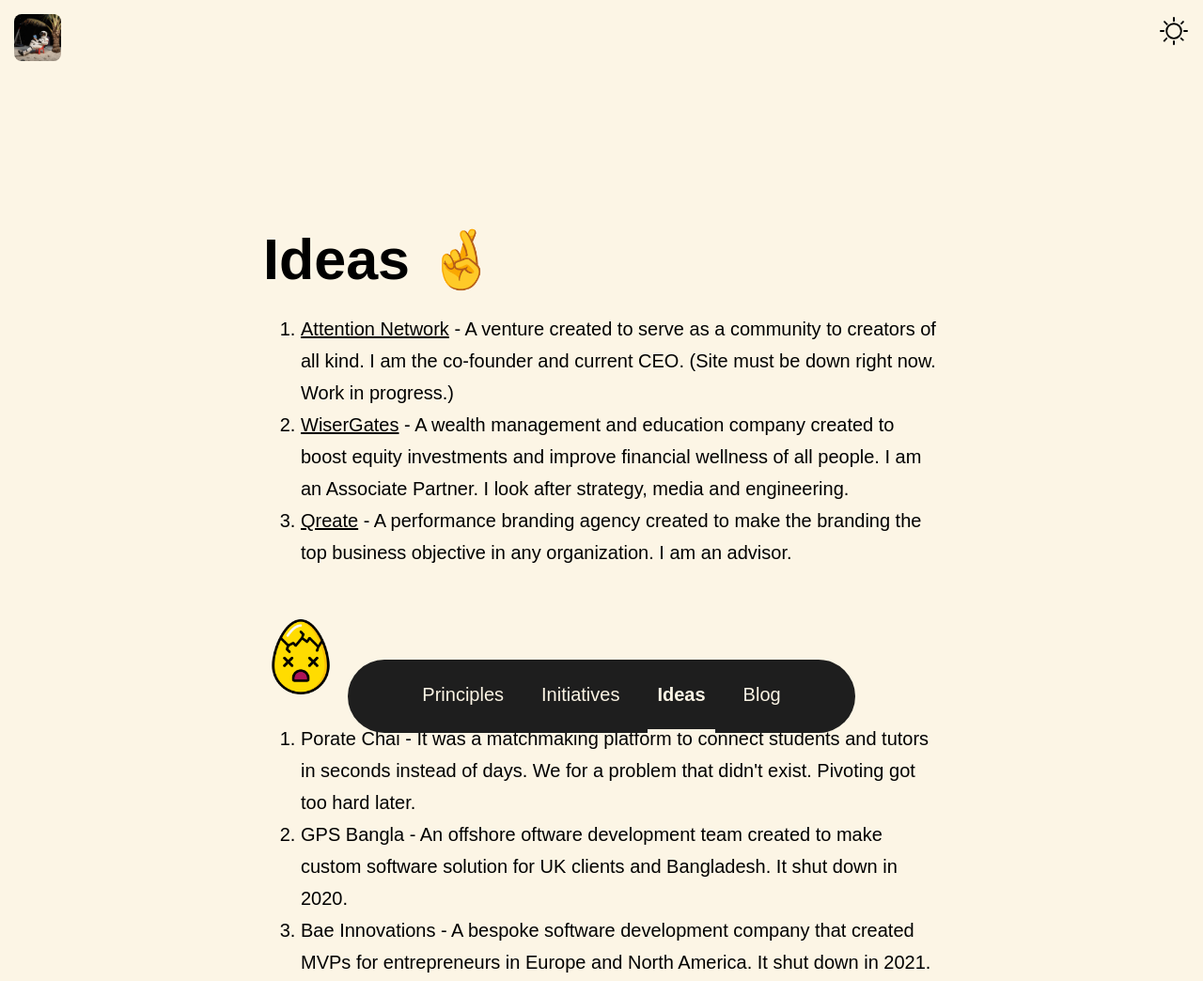
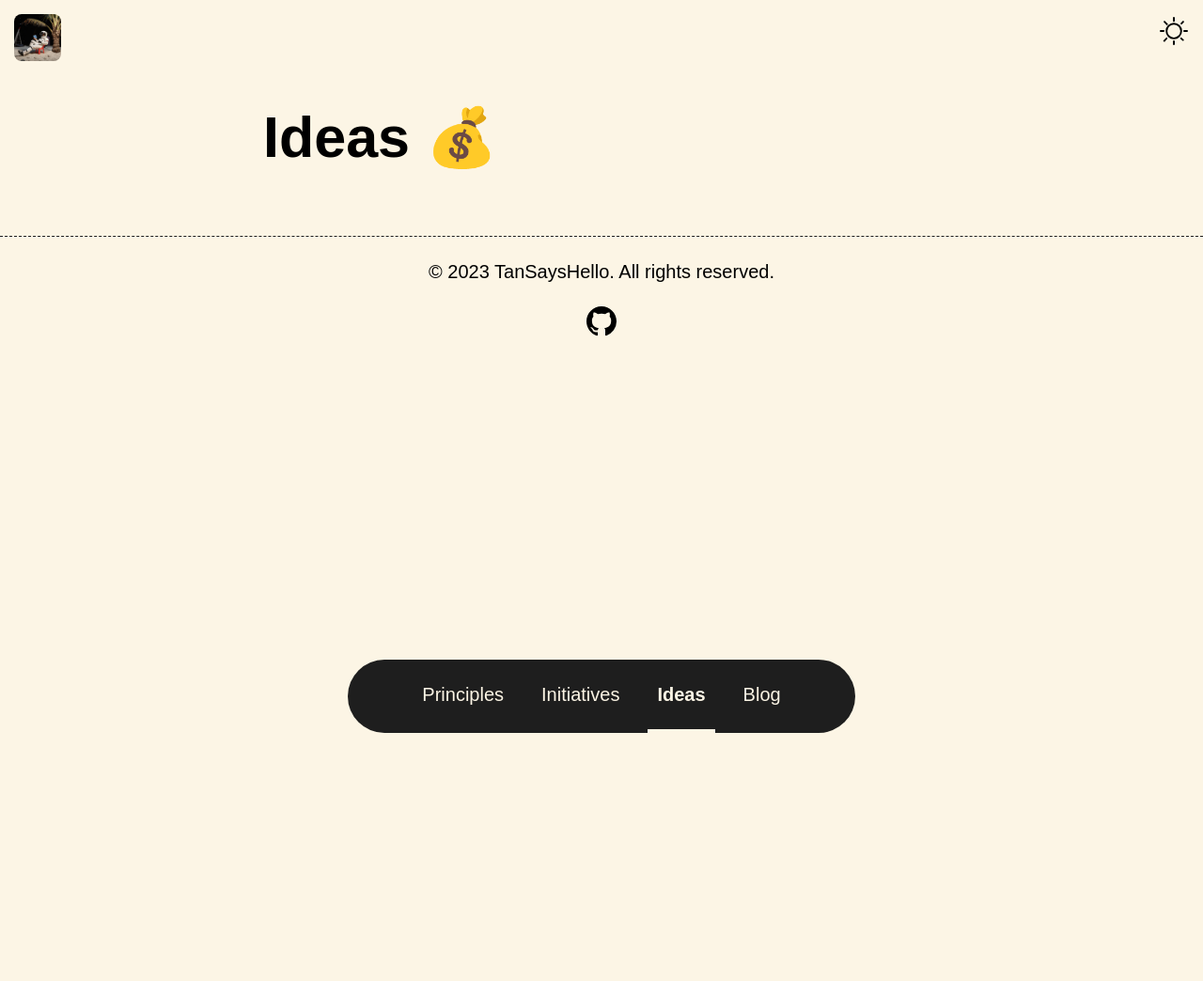
Before and after one commit to 00tanveer/tansayshello-web-astro, an Astro site: page /ideas in a window 1280 px wide. Shown: the top 1044 px of the page at 94% size. After the commit the page ends 800 px from the top, so only its background shows below. Built offline with nearby package versions, Linux system fonts and the light colour scheme; Astro itself is replaced by a stand-in of ours; a web font is replaced by a local one.

```diff
--- a/src/pages/ideas.astro
+++ b/src/pages/ideas.astro
@@ -17,59 +17,7 @@
 	<body>
 		<Header title={title} />
 		<main>
-			<h1 style='margin-top: 180px;'>Ideas 🤞</h1>
-			<ol>
-				<li>
-					<a
-						target='_blank'
-						href='https://theattention.network'
-						>Attention Network</a
-					> - A venture created to serve as a community to creators of all kind.
-					I am the co-founder and current CEO. (Site must be down right now.
-					Work in progress.)
-				</li>
-				<li>
-					<a
-						href='https://wisergates.com'
-						target='_blank'
-						>WiserGates</a
-					> - A wealth management and education company created to boost equity
-					investments and improve financial wellness of all people. I am an
-					Associate Partner. I look after strategy, media and engineering.
-				</li>
-				<li>
-					<a
-						href='https://qreate.design'
-						target='_blank'
-						>Qreate</a
-					> - A performance branding agency created to make the branding the top
-					business objective in any organization. I am an advisor.
-				</li>
-			</ol>
-			<br />
-			<img
-				src='/egg.png'
-				style='height: 80px'
-				alt='cracked-egg'
-				height='80px'
-			/>
-			<ol>
-				<li>
-					Porate Chai - It was a matchmaking platform to connect students and
-					tutors in seconds instead of days. We for a problem that didn't exist.
-					Pivoting got too hard later.
-				</li>
-				<li>
-					GPS Bangla - An offshore oftware development team created to make
-					custom software solution for UK clients and Bangladesh. It shut down
-					in 2020.
-				</li>
-				<li>
-					Bae Innovations - A bespoke software development company that created
-					MVPs for entrepreneurs in Europe and North America. It shut down in
-					2021.
-				</li>
-			</ol>
+			<h1 style='margin-top: 50px;'>Ideas 💰</h1>
 		</main>
 		<Footer />
 	</body>
--- a/src/pages/initiatives.astro
+++ b/src/pages/initiatives.astro
@@ -17,7 +17,7 @@
 	<body>
 		<Header title={title} />
 		<main>
-			<h1 style='margin-top: 80px;'>Current Initiatives 🤞</h1>
+			<h1 style='margin-top: 50px;'>Current Initiatives 🤞</h1>
 			<ol>
 				<li>
 					<a
```
